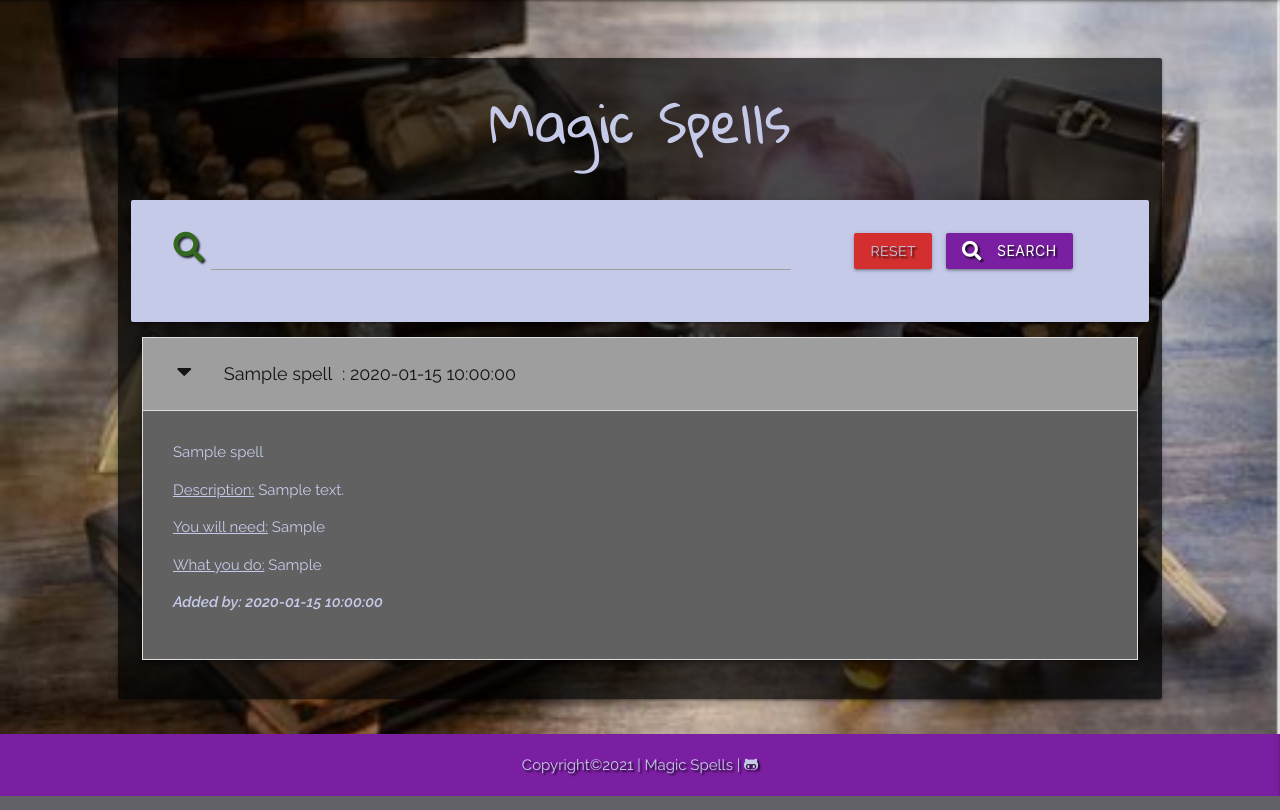
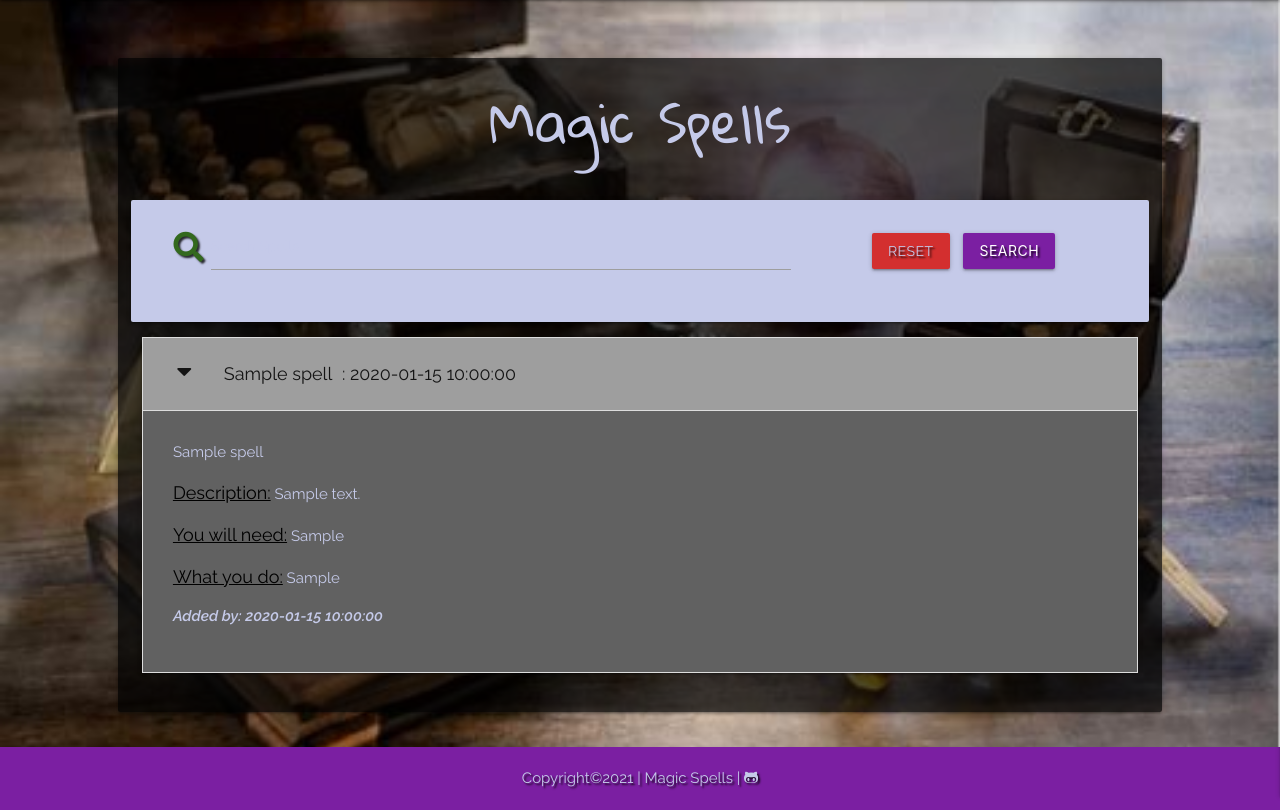
Before and after one commit to Code-Institute-Submissions/Sandra-Be-magic-spells, a Flask app: page /search in a window 1280 px wide, after a click that opens the changed part. Shown: the part 64-874 px from the top of the page. Run offline with Flask 2, Linux system fonts and the light colour scheme; a database or web service that is not in the repository returns one stand-in record (values such as "Sample title"); some libraries are stand-ins or nearby versions.

Commit message:
Grammar check

```diff
--- a/templates/add_spell.html
+++ b/templates/add_spell.html
@@ -51,7 +51,7 @@
                 <div class="input-field col s12">
                     <i class="fas fa-mortar-pestle prefix light-green-text text-darken-4"></i>
                     <textarea id="spell_process" name="spell_process" minlength="5"
-                        maxlength="800" class="materialize-textarea validate" required></textarea>
+                        maxlength="1200" class="materialize-textarea validate" required></textarea>
                     <label for="spell_process">Spell Process</label>
                 </div>
             </div>
--- a/templates/edit_spell.html
+++ b/templates/edit_spell.html
@@ -59,7 +59,7 @@
                 <div class="input-field col s12">
                     <i class="fas fa-mortar-pestle prefix light-green-text text-darken-4"></i>
                     <textarea id="spell_process" name="spell_process" minlength="5"
-                        maxlength="800" class="materialize-textarea validate" required>
+                        maxlength="1200" class="materialize-textarea validate" required>
                         {{- spell.spell_process -}}
                     </textarea>
                     <label for="spell_process">Spell Process</label>
--- a/templates/home.html
+++ b/templates/home.html
@@ -57,7 +57,7 @@
                                 <span class="card-title">
                                     Magical Tools <i class="fas fa-times right red-text text-darken-2 waves-effect waves-light"></i>
                                 </span>
-                                <p>
+                                <p class="card-description">
                                     Candles, herbs and all the other requirements listed in any spell help set the tone for a spell, meaning that
                                     the magic may be able to work quicker.<br>
                                     All these Magical Tools are visual symbols of strength and energy.<br>
@@ -88,7 +88,7 @@
                                 <span class="card-title">
                                     Join Us <i class="fas fa-times right red-text text-darken-2 waves-effect waves-light"></i>
                                 </span>
-                                <p>
+                                <p class="card-description">
                                     Magic is both a science and a art. It is science in the sense that performing a spell
                                     requires research. It is an art in the sense that you need to follow your intuition and be
                                     creative.<br>
--- a/templates/profile.html
+++ b/templates/profile.html
@@ -20,14 +20,14 @@
                 {% endif %}
 
                 <div class="row profile-card">
-                    <h5 class="center-align">Thank you {{ username }} for joining our Magic Spells community! Hope you will have wonderfull time!</h5>
+                    <h5 class="center-align">Thank you {{ username }} for joining our Magic Spells community! Hope you enjoy your time here!</h5>
                 </div>
 
                 <!-- Message, if user hasn't added any spells -->
                 {% if spells|length == 0 %}
                     <div class="row profile-card">
                         <div class="col s12 center-align">
-                            <p>Unfortunately, you haven't added any spells yet. Click the button underneath and make it happen!</p>
+                            <p>Unfortunately, you haven't added any spells yet. Click the button underneath to make it happen!</p>
                             <a href="{{ url_for('add_spell') }}" class="btn-large purple darken-2 text-shadow waves-effect waves-light">
                                 Add Spell <i class="fas fa-pencil-alt right"></i>
                             </a>
--- a/templates/spells.html
+++ b/templates/spells.html
@@ -17,7 +17,7 @@
                             <div class="col s12 m4 search-btn">
                                 <a href="{{ url_for('get_spells') }}" class="red darken-2 btn text-shadow waves-effect waves-light">Reset</a>
                                 <button type="submit" class="purple darken-2 btn text-shadow waves-effect waves-light">
-                                    <i class="fas fa-search left"></i> Search
+                                    Search
                                 </button>
                             </div>
                         </div>
@@ -36,9 +36,9 @@
                             </div>
                             <div class="collapsible-body indigo-text text-lighten-4 grey darken-2">
                                 <strong>{{ spell.category_name }}</strong>
-                                <p><u>Description:</u> {{ spell.spell_description }}</p>
-                                <p><u>You will need:</u> {{ spell.spell_list }}</p>
-                                <p><u>What you do:</u> {{ spell.spell_process }}</p>
+                                <p><u class="spell-req">Description:</u> {{ spell.spell_description }}</p>
+                                <p><u class="spell-req">You will need:</u> {{ spell.spell_list }}</p>
+                                <p><u class="spell-req">What you do:</u> {{ spell.spell_process }}</p>
                                 <p><em>Added by: {{ spell.added_by }}</em></p>
                             </div>
                         </li>
```
Also changed, not shown: templates/tools.html (+6 -6 lines), README.md.
